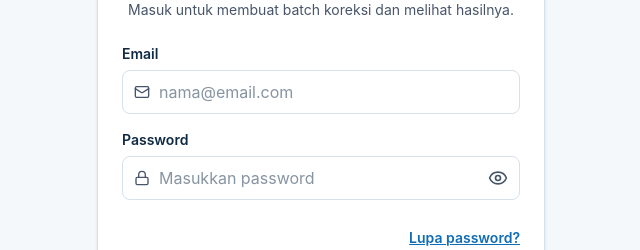
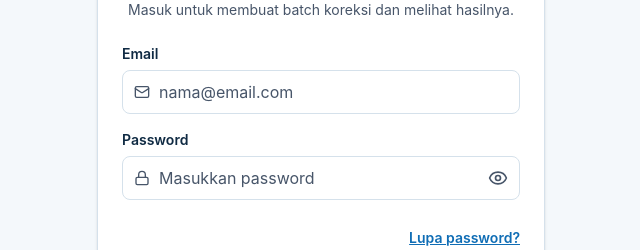
Before and after one commit to Sulthan-eng/Koreksi-in, a React (Vite) app in the folder frontend/: page /masuk in a window 1280 px wide. Shown: the part 304-554 px from the top of the page, without its empty margins (319-959 px from the left). Built offline with nearby package versions, Linux system fonts and the light colour scheme; no server answers.

Commit message:
fix: add placeholder:text-teks-redup to KolomIsian input

```diff
--- a/frontend/src/components/KolomIsian.jsx
+++ b/frontend/src/components/KolomIsian.jsx
@@ -40,7 +40,7 @@ function KolomIsian({
           onChange={onChange}
           aria-invalid={invalid ? "true" : undefined}
           aria-describedby={describedBy}
-          className={`h-11 w-full rounded-lg border border-garis bg-permukaan px-3 text-teks aria-invalid:border-kurang-mirip ${Ikon ? "pl-9" : ""} ${kelasInputTambahan}`}
+          className={`h-11 w-full rounded-lg border border-garis bg-permukaan px-3 text-teks placeholder:text-teks-redup aria-invalid:border-kurang-mirip ${Ikon ? "pl-9" : ""} ${kelasInputTambahan}`}
           {...sisaProps}
         />
         {anak}
```
